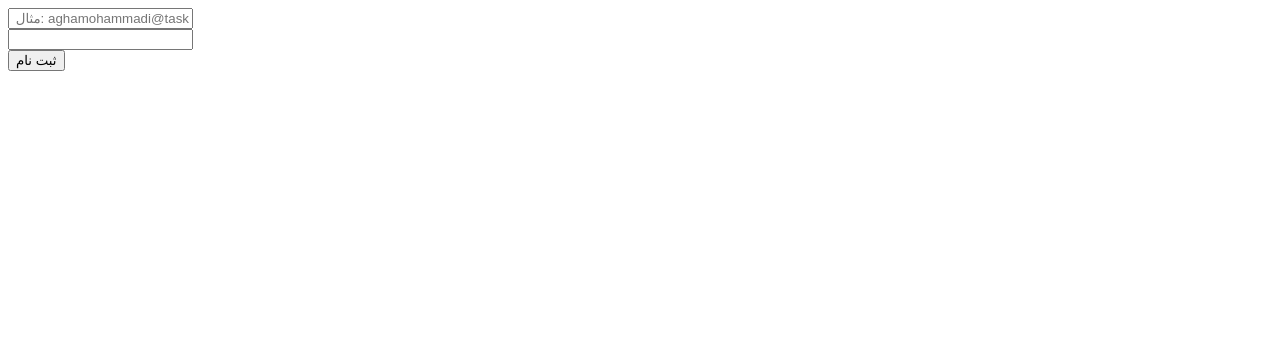
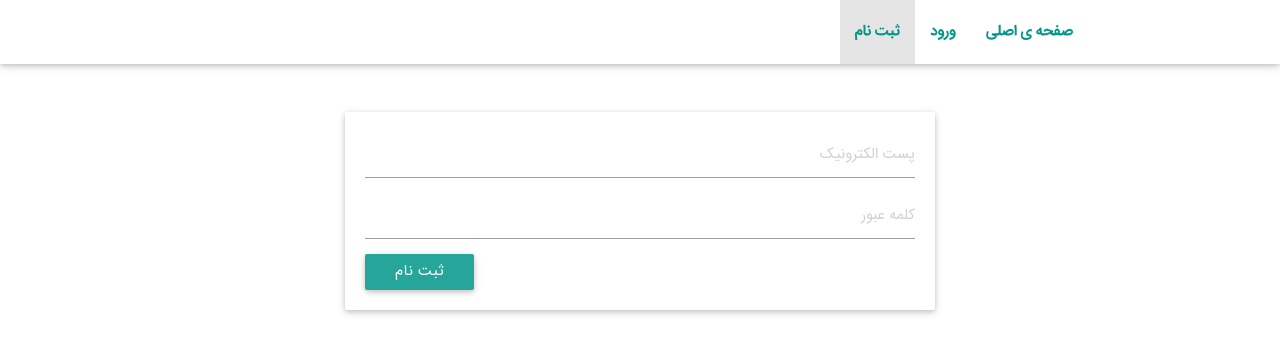
Before and after one commit to aaghamohammadi/taskrabbit, a Django app: page /registration/ in a window 1280 px wide. Shown: the top 354 px of the page. Run offline with Django 3.2, Linux system fonts and the light colour scheme; some libraries are stand-ins or nearby versions.

Commit message:
create layout.html + complete register form

```diff
--- a/static/css/style.css
+++ b/static/css/style.css
@@ -6,9 +6,11 @@
  * Made By MaterializeCSS.com
  */
 @import url(fontiran.css);
-body{
-	font-family: IRANSans !important;
+
+body {
+    font-family: IRANSans, serif !important;
 }
+
 nav ul a,
 nav .brand-logo {
     color: #444;
@@ -18,6 +20,12 @@ nav .brand-logo {
     color: #009688;
     font-weight: bold;
     text-align: right;
+}
+
+.side-nav a {
+    color: #009688;
+    font-weight: bold;
+    text-align: left;
 }
 
 p {
@@ -32,23 +40,25 @@ p {
     min-height: 380px;
     line-height: 0;
     height: auto;
-  color: rgba(255,255,255,.9);
+    color: rgba(255, 255, 255, .9);
 }
+
 .parallax-container .section {
     width: 100%;
 }
 
-@media only screen and (max-width : 992px) {
+@media only screen and (max-width: 992px) {
     .parallax-container .section {
         position: absolute;
         top: 40%;
     }
+
     #index-banner .section {
         top: 10%;
     }
 }
 
-@media only screen and (max-width : 600px) {
+@media only screen and (max-width: 600px) {
     #index-banner .section {
         top: 0;
     }
@@ -57,6 +67,7 @@ p {
 .icon-block {
     padding: 0 15px;
 }
+
 .icon-block .material-icons {
     font-size: inherit;
 }
--- /dev/null
+++ b/static/css/user/user.css
@@ -0,0 +1,3 @@
+.px-40.vertical.spacer {
+    height: 40px !important;
+}
--- a/user/forms.py
+++ b/user/forms.py
@@ -5,8 +5,9 @@ from user.models import Customer
 
 class CustomerRegForm(forms.ModelForm):
     customer_email = forms.EmailField(required=True, label='پست الکترونیک', widget=forms.TextInput(
-        attrs={'placeholder': ' مثال: aghamohammadi@taskrabbit.ir', 'class': 'required'}))
-    customer_password = forms.CharField(required=True, label='کلمه عبور', widget=forms.PasswordInput)
+        attrs={'placeholder': 'پست الکترونیک', 'class': 'required'}))
+    customer_password = forms.CharField(required=True, label='کلمه عبور', widget=forms.PasswordInput(
+        attrs={'placeholder': 'کلمه عبور', 'class': 'required'}))
 
     class Meta:
         model = Customer
--- /dev/null
+++ b/user/templates/layout.html
@@ -0,0 +1,43 @@
+{% load staticfiles %}
+<!DOCTYPE html>
+<html lang="en">
+<head>
+
+    <meta http-equiv="Content-Type" content="text/html; charset=UTF-8"/>
+    <meta name="viewport" content="width=device-width, initial-scale=1, maximum-scale=1.0, user-scalable=no"/>
+
+    <title>{% block title %} {% endblock %}</title>
+
+    <link href="https://fonts.googleapis.com/icon?family=Material+Icons" rel="stylesheet">
+    <link href="{% static "css/materialize.min.css" %}" type="text/css" rel="stylesheet" media="screen,projection"/>
+    <link href="{% static "css/style.css" %}" type="text/css" rel="stylesheet" media="screen,projection"/>
+    {% block static_css %}{% endblock %}
+
+</head>
+<body id="body">
+<header class="navbar-fixed">
+    <nav class="white blue-text text-darken-2" role="navigation">
+        <div class="nav-wrapper container">
+            {% block navbar %}
+
+            {% endblock %}
+        </div>
+    </nav>
+</header>
+{% block container %}
+
+{% endblock %}
+
+{% block footer %}
+
+{% endblock %}
+
+<!--  Scripts-->
+<script src="https://code.jquery.com/jquery-2.1.1.min.js"></script>
+<script src="{% static "js/materialize.min.js" %}"></script>
+<script src="{% static "js/init.js" %}"></script>
+{% block script %}
+
+{% endblock %}
+</body>
+</html>
--- a/user/templates/registration.html
+++ b/user/templates/registration.html
@@ -1,8 +1,52 @@
-<form method="post">
-    {% csrf_token %}
-    {% for field in customer_reg_form %}
-        <div>{{ field }}</div>
-        <div style="color:red">{{ field.errors }}</div>
-    {% endfor %}
-    <button name="member-reg-btn" type="submit">ثبت نام</button>
-</form>
+{% extends 'layout.html' %}
+{% load staticfiles %}
+{% block title %}
+    ثبت نام کاربر
+{% endblock %}
+{% block static_css %}
+    <link href="{% static "css/user/user.css" %}" rel="stylesheet" media="screen,projection"/>
+{% endblock %}
+{% block navbar %}
+    <ul class="right hide-on-med-and-down">
+        <li class="active"><a href="#" class="normal navbar item">ثبت نام</a></li>
+        <li><a href="#" class="normal navbar item">ورود</a></li>
+        <li><a href="{% url 'index' %}" class="normal navbar item">صفحه ی اصلی</a></li>
+
+    </ul>
+
+
+    <ul id="nav-mobile" class="side-nav">
+        <li><a href="{% url 'index' %}">صفحه ی اصلی</a></li>
+        <li><a href="#">ورود</a></li>
+        <li class="active"><a href="#">ثبت نام</a></li>
+    </ul>
+    <a href="#" data-activates="nav-mobile" class="button-collapse"><i class="material-icons">menu</i></a>
+{% endblock %}
+
+{% block container %}
+    <div class="container">
+        <div class="px-40 vertical spacer"></div>
+        <div class="row">
+            <div class="col s12 m2">&nbsp;</div>
+            <div class="col s12 m8">
+                <form method="post">
+                    {% csrf_token %}
+                    <div class="card">
+                        <div class="card-content">
+                            {% for feild in customer_reg_form %}
+                                <div dir="rtl">{{ feild }}</div>
+                            {% endfor %}
+                            <button name="member-reg-btn" type="submit"
+                                    class="waves-effect waves-light btn full width">ثبت نام
+                            </button>
+                        </div>
+                    </div>
+
+
+                </form>
+
+            </div>
+            <div class="col s12 m2">&nbsp;</div>
+        </div>
+    </div>
+{% endblock %}
```
Also changed, not shown: user/templates/index.html (+22 -28 lines). Lines whose indentation alone changed are shown as unchanged.
